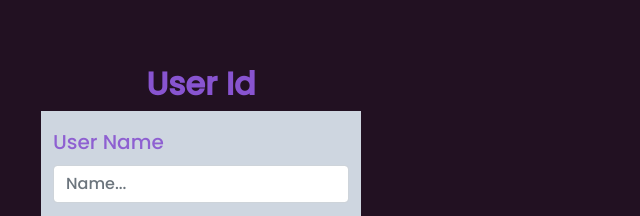
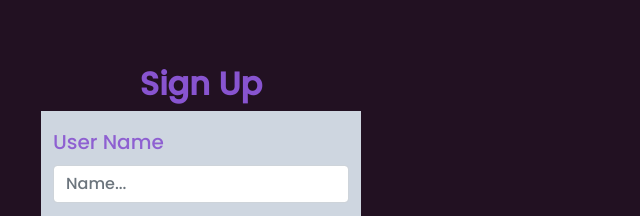
Before and after one commit to arunabhnewar/user-validate, a plain HTML site: page index.html in a window 1280 px wide. Shown: the top 216 px of the page, 439-1079 px from the left. Drawn offline with nearby package versions, Linux system fonts and the light colour scheme.

Commit message:
heading chenged

```diff
--- a/index.html
+++ b/index.html
@@ -16,7 +16,7 @@
 
 <body>
 
-    <h2 class="text-center title">User Id</h2>
+    <h2 class="text-center title">Sign Up</h2>
 
     <section class="container w-25 mx-auto user-varify">
 
@@ -35,7 +35,6 @@
     </section>
 
 
-
     <!--script js------------------>
     <script src="js/main.js"></script>
 </body>
```
